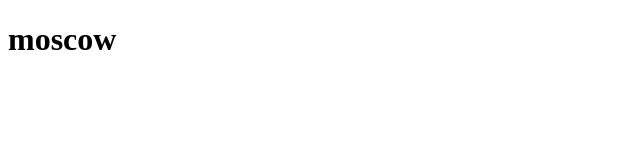
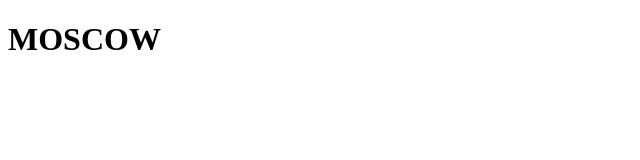
Before and after one commit to DimaKorolev1/project02, a plain HTML site: page index.html in a window 1280 px wide. Shown: the whole page, without its empty margins (0-640 px from the left). Drawn offline with Linux system fonts and the light colour scheme.

Commit message:
project02-fixTitle: code review body

```diff
--- a/index.html
+++ b/index.html
@@ -7,7 +7,7 @@
     <title>Moscow</title>
 </head>
 <body>
-    <h1>moscow</h1>
+    <h1>MOSCOW</h1>
     <script src="../index.js"></script>
 </body>
 </html>
```
